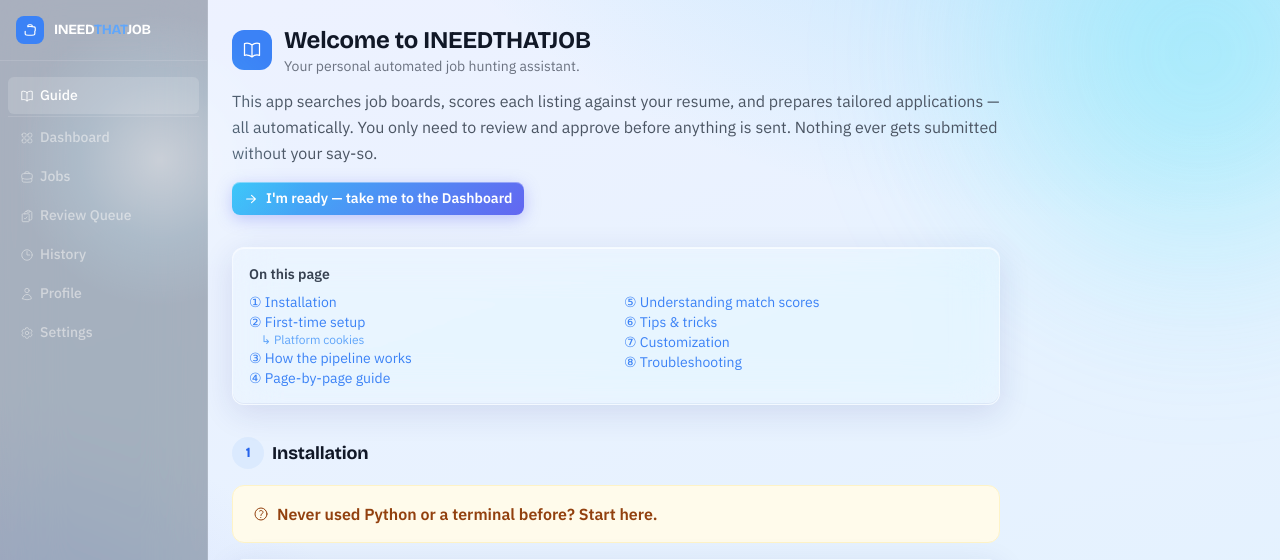
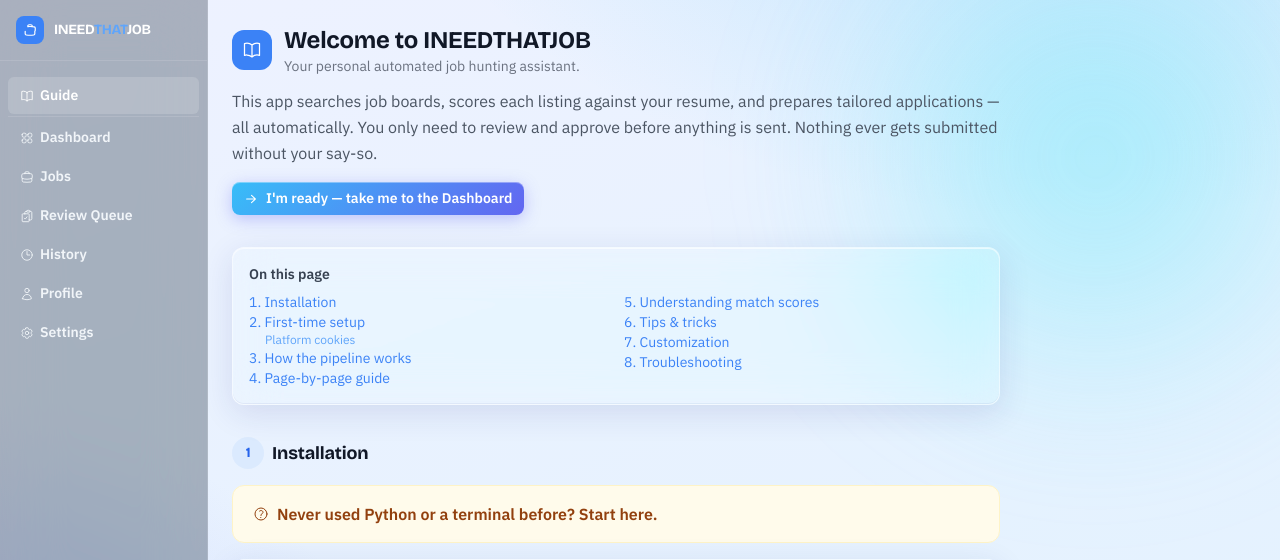
Before and after one commit to batukkilat/INEEDTHATJOB, a FastAPI app: page /guide/ in a window 1280 px wide. Shown: the top 560 px of the page. Run offline with FastAPI, Linux system fonts and the light colour scheme; parts of the project's set-up code (start-up, migrations or seed data) failed here and were passed over; some libraries are stand-ins or nearby versions.

Commit message:
Remove cursor effects, plain guide TOC numbers, brighter sidebar nav
- Drop the whole cursor layer: reflection sheen on cards, trailing glow
  orb, press glow on click, aurora parallax, and the rAF mousemove
  loop. Glass keeps the drifting blobs and translucent panes only.
- Guide 'On this page' uses plain '1.' numbering instead of circled
  glyphs, sub-item indented without the arrow.
- Sidebar nav links brightened (#f1f5f9) and bolded (600) — they read
  hazy against the translucent glass sidebar.

Co-Authored-By: Claude Fable 5 <noreply@anthropic.com>

```diff
--- a/web/static/custom.css
+++ b/web/static/custom.css
@@ -35,9 +35,9 @@ details.review-card > div { animation: fadeUp 0.25s ease both; }
     align-items: center;
     padding: 0.5rem 0.75rem;
     font-size: 0.875rem;
-    font-weight: 500;
+    font-weight: 600;
     border-radius: 0.375rem;
-    color: #d1d5db;
+    color: #f1f5f9;
     text-decoration: none;
     transition: background-color 0.15s, color 0.15s;
 }
@@ -308,11 +308,10 @@ html.glass body { background: transparent; }
 #glass-fx { display: none; }
 html.glass #glass-fx {
     display: block;
-    position: fixed; inset: -4vmax;
+    position: fixed; inset: 0;
     z-index: -1;
     pointer-events: none;
     overflow: hidden;
-    will-change: transform;
 }
 .glass-blob { position: absolute; border-radius: 50%; filter: blur(70px); opacity: 0.55; will-change: transform; }
 .glass-blob-1 { width: 46vw; height: 46vw; top: -14vw; right: -10vw;
@@ -328,37 +327,7 @@ html.glass #glass-fx {
 @keyframes blobDrift2 { to { transform: translate(12vw, -10vh) scale(1.12); } }
 @keyframes blobDrift3 { to { transform: translate(-14vw, -14vh) scale(0.85); } }
 
-/* Cursor light orb — lerped in JS for watery lag */
-#cursor-glow { display: none; }
-html.glass #cursor-glow {
-    display: block;
-    position: fixed; top: 0; left: 0;
-    width: 320px; height: 320px;
-    border-radius: 50%;
-    background: radial-gradient(circle, rgba(255,255,255,0.40) 0%, rgba(186,230,253,0.18) 35%, transparent 65%);
-    mix-blend-mode: overlay;
-    pointer-events: none;
-    z-index: 40;
-    will-change: transform;
-}
-
-/* Surface reflection: a soft, wide sheen on each pane, centered on the
-   (heavily lagged) cursor — light glides over the glass, not through it. */
-html.glass .card { position: relative; }
-html.glass .card::after {
-    content: '';
-    position: absolute; inset: 0;
-    border-radius: inherit;
-    pointer-events: none;
-    background: radial-gradient(640px 340px at var(--cursor-x, -600px) var(--cursor-y, -600px),
-        rgba(255,255,255,0.34) 0%, rgba(255,255,255,0.10) 45%, transparent 74%);
-    background-attachment: fixed;
-    opacity: 0.55;
-    transition: opacity 0.8s ease;
-}
-html.glass .card:hover::after { opacity: 1; }
-/* Lens edge: bright top rim, faint depth at bottom. The pane itself never
-   moves on hover — only the light responds (::after opacity below). */
+/* Lens edge: bright top rim, faint depth at bottom. Static on hover. */
 html.glass .card,
 html.glass .card:hover {
     box-shadow:
@@ -367,25 +336,6 @@ html.glass .card:hover {
         inset 0 -1px 0 rgba(31,38,135,0.06);
 }
 
-/* Press glow — a quiet bloom of light under the click */
-.glass-press {
-    position: fixed;
-    width: 90px; height: 90px;
-    margin: -45px 0 0 -45px;
-    border-radius: 50%;
-    background: radial-gradient(circle, rgba(255,255,255,0.38) 0%, transparent 62%);
-    pointer-events: none;
-    z-index: 60;
-    animation: glassPress 0.45s ease-out forwards;
-}
-@keyframes glassPress {
-    0%   { transform: scale(0.65); opacity: 0; }
-    30%  { opacity: 1; }
-    100% { transform: scale(1.18); opacity: 0; }
-}
-
 @media (prefers-reduced-motion: reduce) {
     .glass-blob { animation: none; }
-    html.glass #cursor-glow { display: none; }
-    .glass-press { animation: none; opacity: 0; }
 }
--- a/web/templates/base.html
+++ b/web/templates/base.html
@@ -25,8 +25,6 @@
     <div class="glass-blob glass-blob-2"></div>
     <div class="glass-blob glass-blob-3"></div>
   </div>
-  <div id="cursor-glow" aria-hidden="true"></div>
-
   <!-- Sidebar -->
   <aside class="w-52 bg-gray-900 text-gray-100 flex flex-col flex-shrink-0 h-full">
     <div class="px-4 py-4 border-b border-gray-700 flex items-center justify-between">
@@ -101,45 +99,6 @@
       }
     });
 
-    // Liquid glass: lagged cursor reflection + soft press glow
-    (function() {
-      var raf = null, tx = -600, ty = -600, cx = -600, cy = -600;
-      function tick() {
-        cx += (tx - cx) * 0.075;
-        cy += (ty - cy) * 0.075;
-        var root = document.documentElement;
-        root.style.setProperty('--cursor-x', cx.toFixed(1) + 'px');
-        root.style.setProperty('--cursor-y', cy.toFixed(1) + 'px');
-        var glow = document.getElementById('cursor-glow');
-        if (glow) glow.style.transform = 'translate3d(' + (cx - 160).toFixed(1) + 'px,' + (cy - 160).toFixed(1) + 'px,0)';
-        // Aurora parallax: the background drifts gently away from the cursor
-        var fx = document.getElementById('glass-fx');
-        if (fx) {
-          var px = (cx / window.innerWidth - 0.5) * -28;
-          var py = (cy / window.innerHeight - 0.5) * -28;
-          fx.style.transform = 'translate3d(' + px.toFixed(1) + 'px,' + py.toFixed(1) + 'px,0)';
-        }
-        if (Math.abs(tx - cx) > 0.3 || Math.abs(ty - cy) > 0.3) {
-          raf = requestAnimationFrame(tick);
-        } else {
-          raf = null;
-        }
-      }
-      document.addEventListener('mousemove', function(e) {
-        tx = e.clientX; ty = e.clientY;
-        if (cx === -600) { cx = tx; cy = ty; }
-        if (!raf) raf = requestAnimationFrame(tick);
-      }, { passive: true });
-      document.addEventListener('click', function(e) {
-        var r = document.createElement('span');
-        r.className = 'glass-press';
-        r.style.left = e.clientX + 'px';
-        r.style.top = e.clientY + 'px';
-        document.body.appendChild(r);
-        setTimeout(function() { r.remove(); }, 500);
-      });
-    })();
-
   </script>
 
 </body>
--- a/web/templates/guide.html
+++ b/web/templates/guide.html
@@ -30,15 +30,15 @@
   <nav class="card p-4 mb-8 text-sm">
     <p class="font-semibold text-gray-700 mb-2">On this page</p>
     <div class="columns-2 gap-4 text-blue-500">
-      <a href="#installation"    class="block hover:underline">① Installation</a>
-      <a href="#first-setup"     class="block hover:underline">② First-time setup</a>
-      <a href="#cookies"         class="block hover:underline text-xs text-blue-400 pl-3">↳ Platform cookies</a>
-      <a href="#how-it-works"    class="block hover:underline">③ How the pipeline works</a>
-      <a href="#pages"           class="block hover:underline">④ Page-by-page guide</a>
-      <a href="#scores"          class="block hover:underline">⑤ Understanding match scores</a>
-      <a href="#tips"            class="block hover:underline">⑥ Tips &amp; tricks</a>
-      <a href="#customization"   class="block hover:underline">⑦ Customization</a>
-      <a href="#troubleshooting" class="block hover:underline">⑧ Troubleshooting</a>
+      <a href="#installation"    class="block hover:underline">1. Installation</a>
+      <a href="#first-setup"     class="block hover:underline">2. First-time setup</a>
+      <a href="#cookies"         class="block hover:underline text-xs text-blue-400 pl-4">Platform cookies</a>
+      <a href="#how-it-works"    class="block hover:underline">3. How the pipeline works</a>
+      <a href="#pages"           class="block hover:underline">4. Page-by-page guide</a>
+      <a href="#scores"          class="block hover:underline">5. Understanding match scores</a>
+      <a href="#tips"            class="block hover:underline">6. Tips &amp; tricks</a>
+      <a href="#customization"   class="block hover:underline">7. Customization</a>
+      <a href="#troubleshooting" class="block hover:underline">8. Troubleshooting</a>
     </div>
   </nav>
 
```
